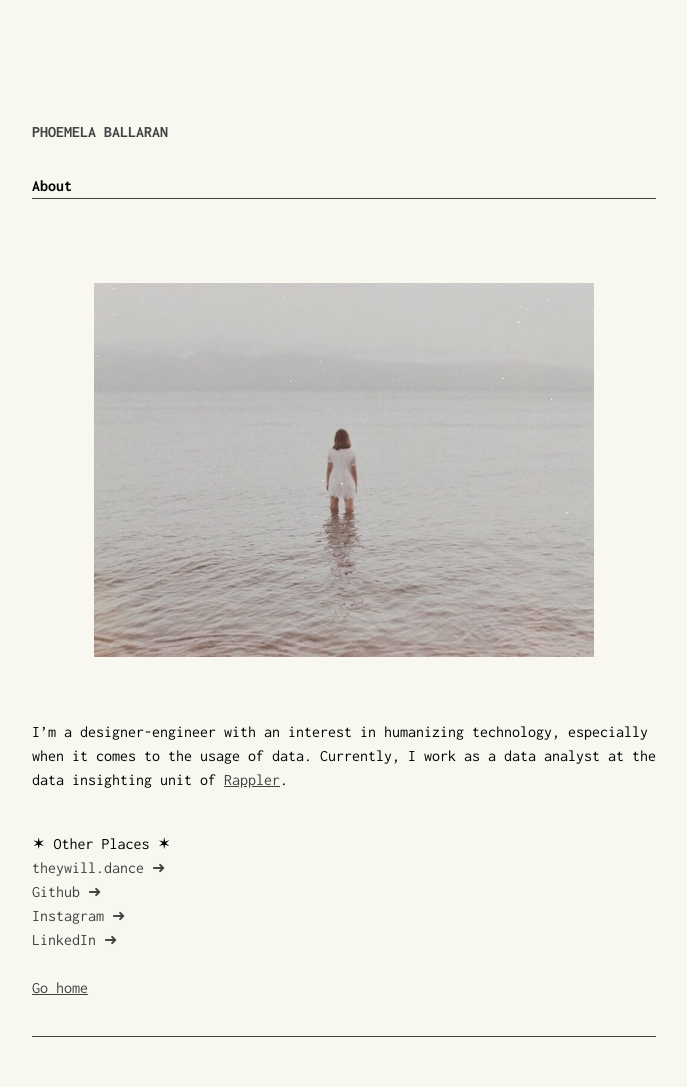
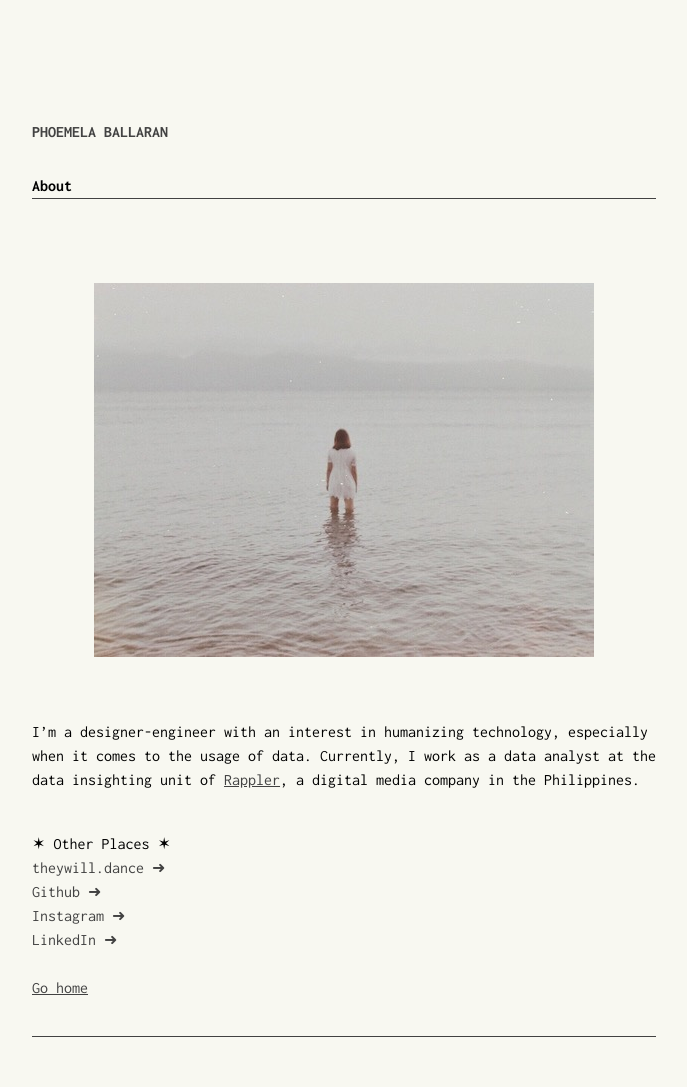
Before and after one commit to comoballar/phoemelaballaran.github.io, a Jekyll site: the page built from about.md, in a window 1280 px wide. Shown: the whole page, without its empty margins (88-775 px from the left). Built offline with Jekyll 4.4.1, drawn with Linux system fonts in a browser that asks for light colours.

Commit message:
Update about.md

```diff
--- a/about.md
+++ b/about.md
@@ -8,7 +8,7 @@
 <p align="center"><img src="https://phoemelaballaran.github.io/assets/sample/page/about/portrait.jpeg"/></p>
 <br>
 
-I’m a designer-engineer with an interest in humanizing technology, especially when it comes to the usage of data. Currently, I work as a data analyst at the data insighting unit of <a href="https://www.rappler.com" target="_blank">Rappler</a>.
+I’m a designer-engineer with an interest in humanizing technology, especially when it comes to the usage of data. Currently, I work as a data analyst at the data insighting unit of <a href="https://www.rappler.com" target="_blank">Rappler</a>, a digital media company in the Philippines.
 
 <br>✶ Other Places ✶
 <br><a href="https://www.theywill.dance" target="_blank" style="text-decoration: none;">theywill.dance ➜</a>
```
